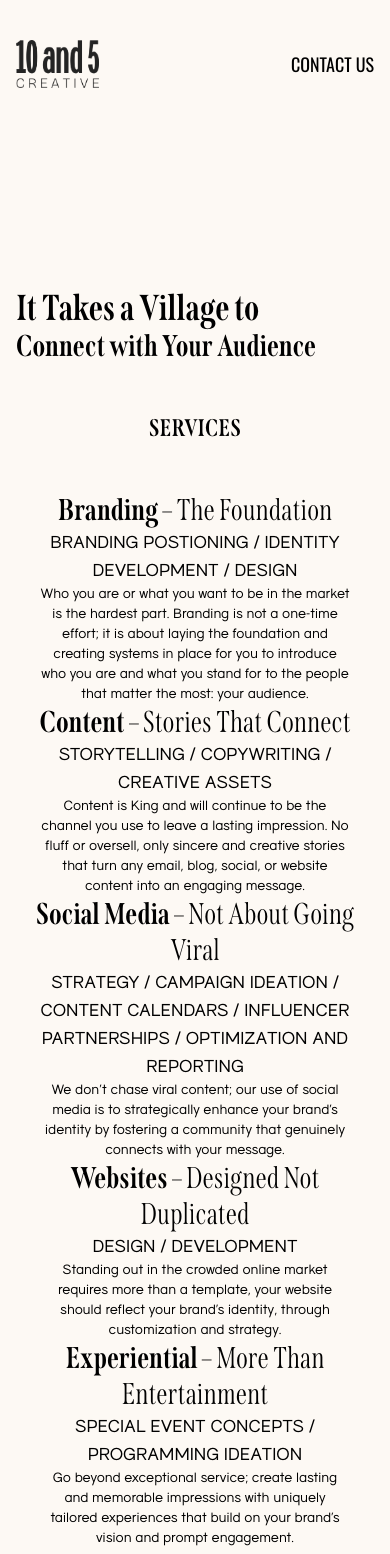
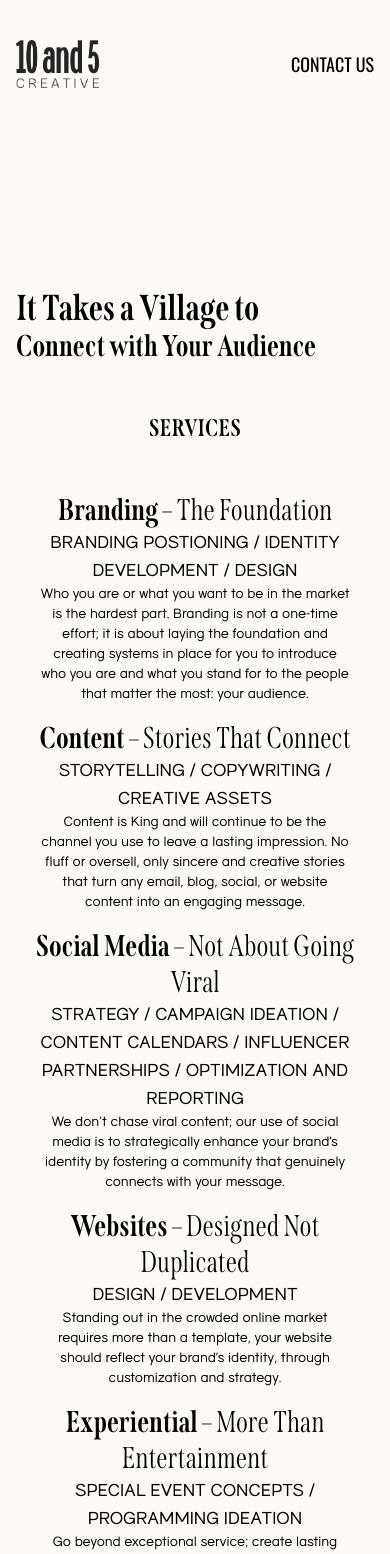
Before and after one commit to MMount98/10and5, a React (Create React App) app: page /services in a window 390 px wide. Shown: the top 1554 px of the page. Built offline with nearby package versions, Linux system fonts and the light colour scheme.

Commit message:
adjusments made to servicesList Padding on content class

```diff
--- a/src/components/pages/servicesPage.js
+++ b/src/components/pages/servicesPage.js
@@ -31,8 +31,8 @@ export default function ServicesPage() {
         <ServicesList
           h3="Social Media"
           h4="Not About Going Viral"
-          h5="STRATEGY / CAMPAIGN IDEATION / CONTENT CALENDARS /
-          INFLUENCER PARTNERSHIPS / OPTIMIZATION AND REPORTING"
+          h5='STRATEGY / CAMPAIGN IDEATION / CONTENT CALENDARS /
+          INFLUENCER PARTNERSHIPS / OPTIMIZATION AND REPORTING'
           descrpition="We don’t chase viral content; our use of social media is to strategically enhance your brand’s identity by fostering a community that genuinely connects with your message."
         />
         <ServicesList
--- a/src/components/servicesList/index.js
+++ b/src/components/servicesList/index.js
@@ -1,7 +1,7 @@
 const ServicesList = ({ h3, h4, h5, descrpition }) => {
   return (
     <>
-      <div className="content">
+      <div className="content md:my-0 my-4">
         <div className="md:p-14 px-5 md:text-left text-center">
           <h3 className="font-span md:text-4xl text-3xl md:my-1">
             {h3}
```
